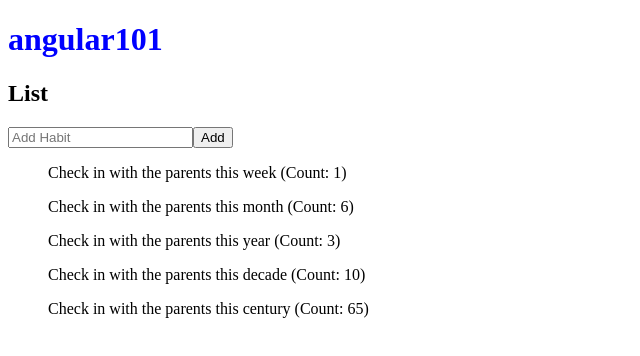
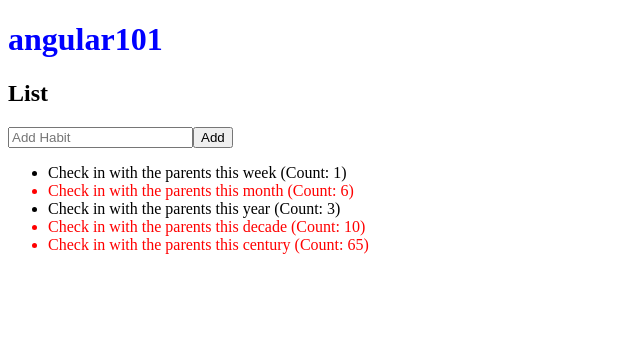
Before and after one commit to scott-joe/angular101, an Angular app: page / in a window 1280 px wide. Shown: the top 356 px of the page, without its empty margins (0-640 px from the left). Built offline with nearby package versions, Linux system fonts and the light colour scheme.

Commit message:
Adds computed props, but breaks Observable

```diff
--- a/src/app/habit-detail/habit-detail.component.ts
+++ b/src/app/habit-detail/habit-detail.component.ts
@@ -3,7 +3,11 @@ import { Habit } from '../habit';
 
 @Component({
   selector: 'app-habit-detail',
-  template: ` <p>{{ habit.title }} (Count: {{ habit.count }})</p> `,
+  template: `
+    <li [style.color]="habit.streak ? 'red' : 'black'">
+      {{ habit.title }} (Count: {{ habit.count }})
+    </li>
+  `,
   styles: [],
 })
 export class HabitDetailComponent {
--- a/src/app/habit-list/habit-list.component.ts
+++ b/src/app/habit-list/habit-list.component.ts
@@ -1,5 +1,6 @@
 import { Component, OnInit } from '@angular/core';
 import { Observable } from 'rxjs';
+import { map } from 'rxjs/operators';
 import { HabitService } from '../habit.service';
 import { Habit } from '../habit';
 
@@ -21,9 +22,35 @@ export class HabitListComponent implements OnInit {
   habits: Observable<Habit[]>;
   constructor(private habitService: HabitService) {}
   ngOnInit(): void {
-    this.habits = this.habitService.getHabits();
+    // this.habits = this.habitService.getHabits();
+    const result = this.habitService.getHabits().pipe(
+      map((habits) => {
+        return habits.map((habit) => {
+          habit.streak = habit.count > 5 ? true : false;
+          return habit;
+        });
+      })
+      // map((habits) => {
+      //   console.log('habits', habits);
+      //   // return habits;
+      //   const result = habits.map((habit) => {
+      //     // console.log(habit);
+      //     habit.streak = habit.count > 5 ? true : false;
+      //     return habit;
+      //     // return {
+      //     //   ...habit,
+      //     //   streak: habit.count > 5 ? true : false,
+      //     // };
+      //   });
+      //   console.log('result', result);
+      //   return result;
+      // })
+    );
+
+    console.log('outer result', result);
+    this.habits = result;
   }
-  onAddHabit(newHabit: Habit) {
+  onAddHabit(newHabit: any) {
     this.habitService.addHabit(newHabit);
   }
 }
--- a/src/app/habit.ts
+++ b/src/app/habit.ts
@@ -2,4 +2,5 @@ export interface Habit {
   id: number;
   title: string;
   count: number;
+  streak?: boolean;
 }
```
Also changed, not shown: src/app/app.module.ts (+6 -1 lines).
